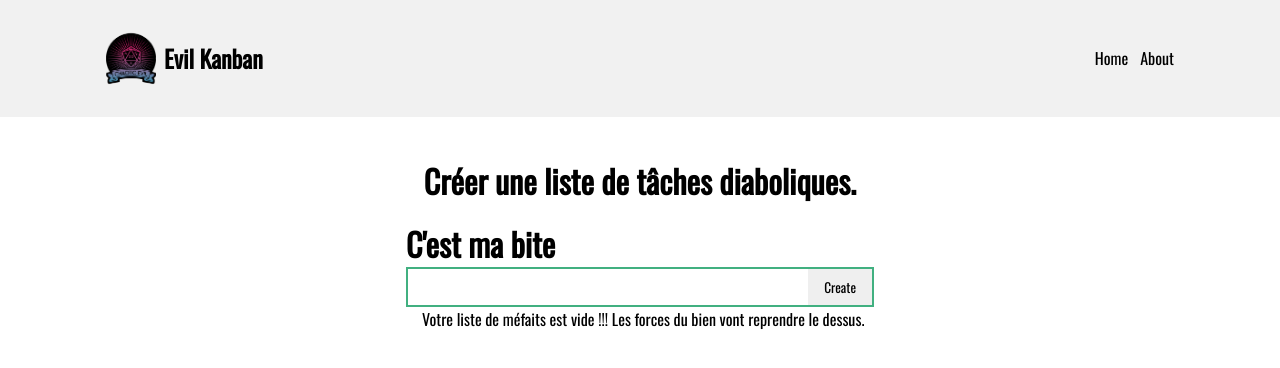
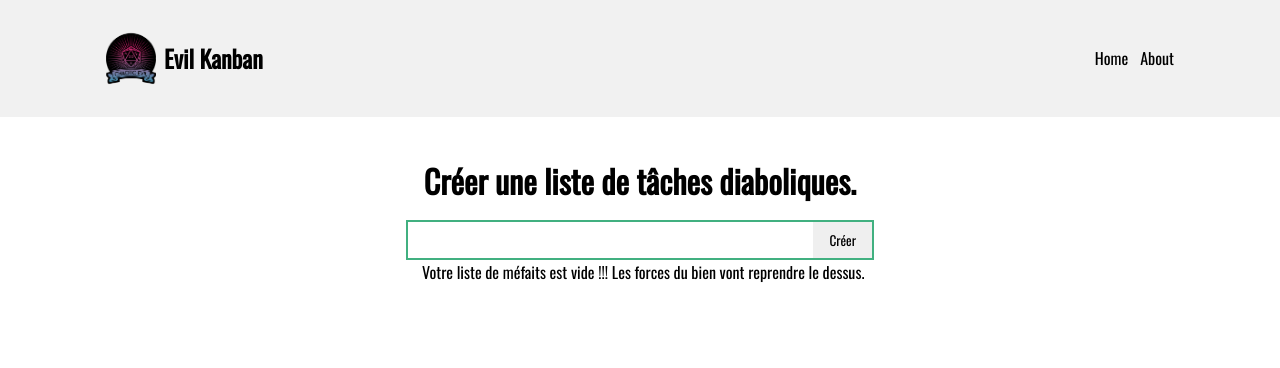
Before and after one commit to maxime-hadj/veille-techno-frontend, a Vue app: page / in a window 1280 px wide. Shown: the top 368 px of the page. Built offline with nearby package versions, Linux system fonts and the light colour scheme; some icons are missing.

Commit message:
changed button

```diff
--- a/src/components/TodoCreator.vue
+++ b/src/components/TodoCreator.vue
@@ -28,10 +28,9 @@ const createTodo = () => {
 </script>
 
 <template>
-    <h1>C'est ma bite</h1>
     <div class="input-wrap" :class="{ 'input-err' : todoState.invalid }">
         <input type="text" v-model="todoState.todo"/>
-        <button @click="createTodo()">Create</button>
+        <button @click="createTodo()">Créer</button>
     </div>
     <p v-if="todoState.invalid" class="err-msg">{{ todoState.errMsg }}</p>
 </template>
```
